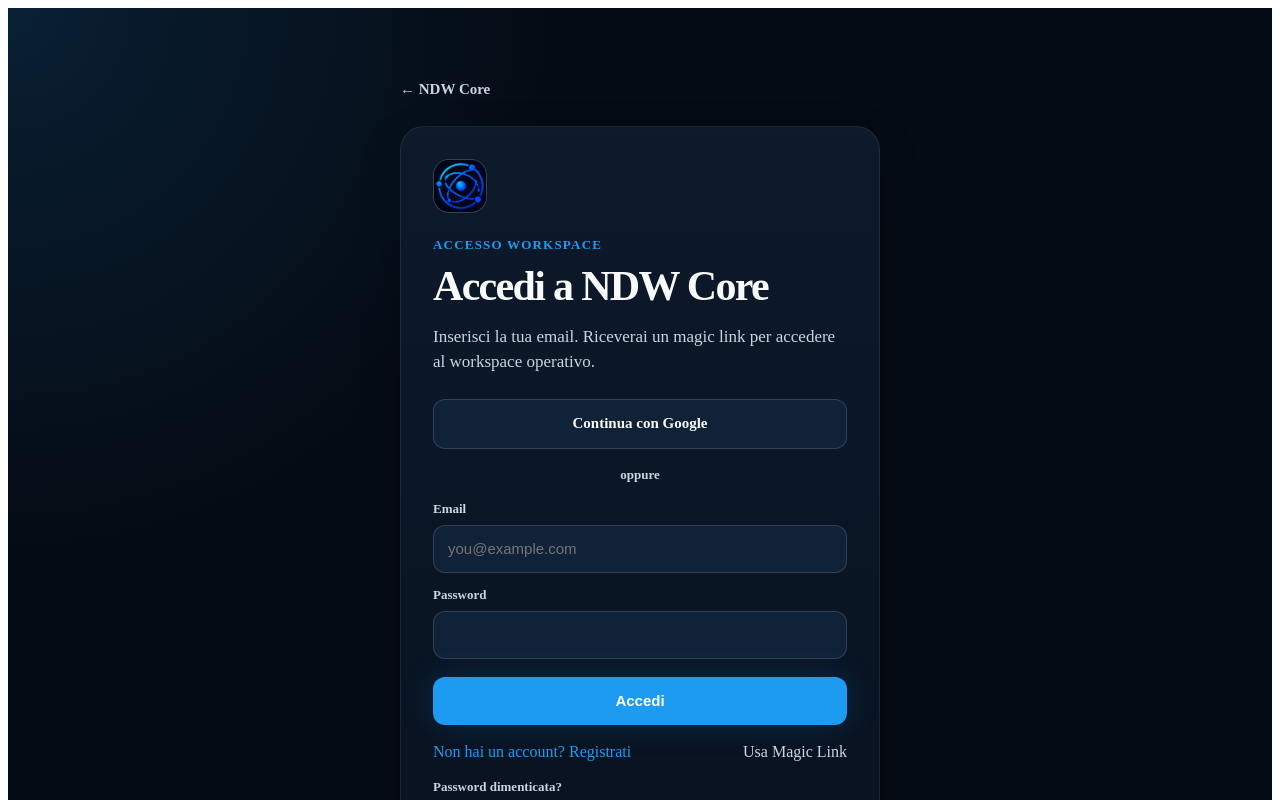
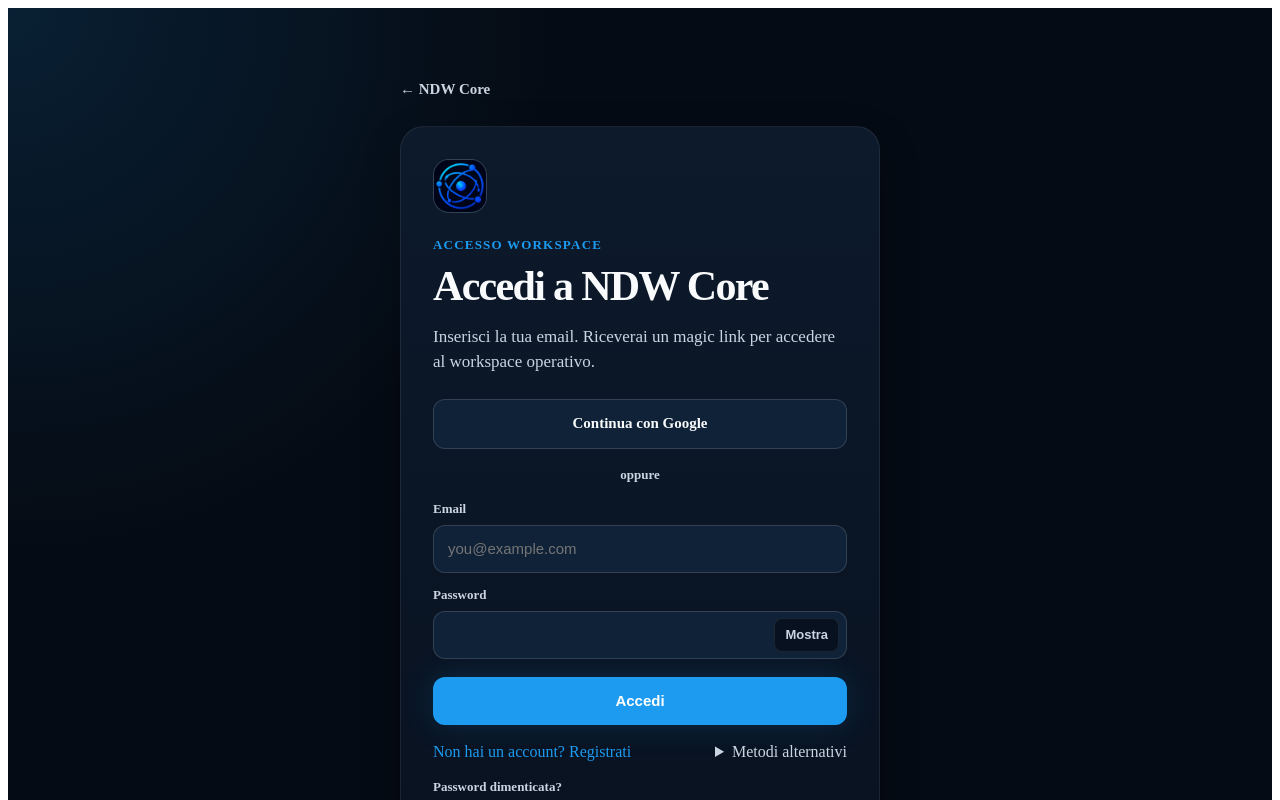
Before and after one commit to NDW-NotaDigitalWorks/ndw-platform, a Next.js app: page /login in a window 1280 px wide. Shown: the top 800 px of the page. Built offline with nearby package versions, Linux system fonts and the light colour scheme; no server answers.

Commit message:
Polish auth login UX

```diff
--- a/src/app/auth/signup/route.ts
+++ b/src/app/auth/signup/route.ts
@@ -6,9 +6,14 @@
 
   const email = String(formData.get("email") ?? "").trim().toLowerCase();
   const password = String(formData.get("password") ?? "");
+  const confirmPassword = String(formData.get("confirmPassword") ?? "");
 
   if (!email || !password || password.length < 8) {
     redirect("/login?mode=signup&error=invalid-signup");
+  }
+
+  if (password !== confirmPassword) {
+    redirect("/login?mode=signup&error=password-mismatch");
   }
 
   const supabase = await createClient();
--- a/src/app/login/page.tsx
+++ b/src/app/login/page.tsx
@@ -2,6 +2,7 @@
 import Link from "next/link";
 import { createClient } from "@/lib/supabase/server";
 import { ndwTokens } from "@/styles/ndw/ndw-tokens";
+import { PasswordField } from "@/components/auth/PasswordField";
 
 type LoginPageProps = {
   searchParams: Promise<{
@@ -20,6 +21,7 @@
   } = await supabase.auth.getUser();
 
   const hasError = params.error === "1";
+  const passwordMismatch = params.error === "password-mismatch";
   const checkEmail = params["check-email"] === "1";
   const signupMode = params.mode === "signup";
 
@@ -131,6 +133,22 @@
               Accesso non riuscito. Controlla l’email e riprova.
             </div>
           ) : null}
+
+          {passwordMismatch ? (
+  <div
+    style={{
+      marginTop: 20,
+      padding: 14,
+      borderRadius: ndwTokens.radius.md,
+      border: `1px solid ${ndwTokens.colors.danger}`,
+      background: ndwTokens.colors.dangerSoft,
+      color: "#FCA5A5",
+      fontSize: ndwTokens.typography.sizes.body,
+    }}
+  >
+    Le password non coincidono. Controlla e riprova.
+  </div>
+) : null}
 
           {checkEmail ? (
             <div
@@ -270,36 +288,11 @@
       />
     </label>
 
-    <label
-      style={{
-        display: "block",
-        marginTop: 14,
-        color: ndwTokens.colors.textSecondary,
-        fontSize: ndwTokens.typography.sizes.small,
-        fontWeight: ndwTokens.typography.weights.bold,
-      }}
-    >
-      Password
+    <PasswordField label="Password" name="password" />
 
-      <input
-        type="password"
-        name="password"
-        required
-        minLength={8}
-        style={{
-          width: "100%",
-          marginTop: 8,
-          minHeight: 48,
-          padding: "0 14px",
-          borderRadius: ndwTokens.radius.md,
-          border: `1px solid ${ndwTokens.colors.borderStrong}`,
-          background: ndwTokens.colors.surfaceRaised,
-          color: ndwTokens.colors.textPrimary,
-          fontSize: ndwTokens.typography.sizes.body,
-          boxSizing: "border-box",
-        }}
-      />
-    </label>
+    {signupMode ? (
+  <PasswordField label="Conferma password" name="confirmPassword" />
+) : null}
 
     <button
       type="submit"
@@ -341,6 +334,17 @@
         : "Non hai un account? Registrati"}
     </Link>
 
+    <details>
+  <summary
+    style={{
+      cursor: "pointer",
+      color: ndwTokens.colors.textSecondary,
+    }}
+  >
+    Metodi alternativi
+  </summary>
+
+  <div style={{ marginTop: 8 }}>
     <Link
       href="/login?magic=1"
       style={{
@@ -348,9 +352,12 @@
         textDecoration: "none",
       }}
     >
-      Usa Magic Link
+      Accedi con Magic Link
     </Link>
   </div>
+</details>
+  </div>
+  {!signupMode ? (
   <form
   action="/auth/forgot-password"
   method="post"
@@ -401,6 +408,7 @@
     Ricevi link reset password
   </button>
 </form>
+) : null}
 </div>
           )}
         </div>
--- /dev/null
+++ b/src/components/auth/PasswordField.tsx
@@ -0,0 +1,76 @@
+"use client";
+
+import { useState } from "react";
+import { ndwTokens } from "@/styles/ndw/ndw-tokens";
+
+type PasswordFieldProps = {
+  label: string;
+  name: string;
+  required?: boolean;
+  minLength?: number;
+};
+
+export function PasswordField({
+  label,
+  name,
+  required = true,
+  minLength = 8,
+}: PasswordFieldProps) {
+  const [showPassword, setShowPassword] = useState(false);
+
+  return (
+    <label
+      style={{
+        display: "block",
+        marginTop: 14,
+        color: ndwTokens.colors.textSecondary,
+        fontSize: ndwTokens.typography.sizes.small,
+        fontWeight: ndwTokens.typography.weights.bold,
+      }}
+    >
+      {label}
+
+      <div style={{ position: "relative", marginTop: 8 }}>
+        <input
+          type={showPassword ? "text" : "password"}
+          name={name}
+          required={required}
+          minLength={minLength}
+          style={{
+            width: "100%",
+            minHeight: 48,
+            padding: "0 88px 0 14px",
+            borderRadius: ndwTokens.radius.md,
+            border: `1px solid ${ndwTokens.colors.borderStrong}`,
+            background: ndwTokens.colors.surfaceRaised,
+            color: ndwTokens.colors.textPrimary,
+            fontSize: ndwTokens.typography.sizes.body,
+            boxSizing: "border-box",
+          }}
+        />
+
+        <button
+          type="button"
+          onClick={() => setShowPassword((current) => !current)}
+          style={{
+            position: "absolute",
+            top: "50%",
+            right: 8,
+            transform: "translateY(-50%)",
+            minHeight: 34,
+            padding: "0 10px",
+            borderRadius: ndwTokens.radius.sm,
+            border: `1px solid ${ndwTokens.colors.border}`,
+            background: ndwTokens.colors.surface,
+            color: ndwTokens.colors.textSecondary,
+            fontSize: ndwTokens.typography.sizes.small,
+            fontWeight: ndwTokens.typography.weights.bold,
+            cursor: "pointer",
+          }}
+        >
+          {showPassword ? "Nascondi" : "Mostra"}
+        </button>
+      </div>
+    </label>
+  );
+}
```
